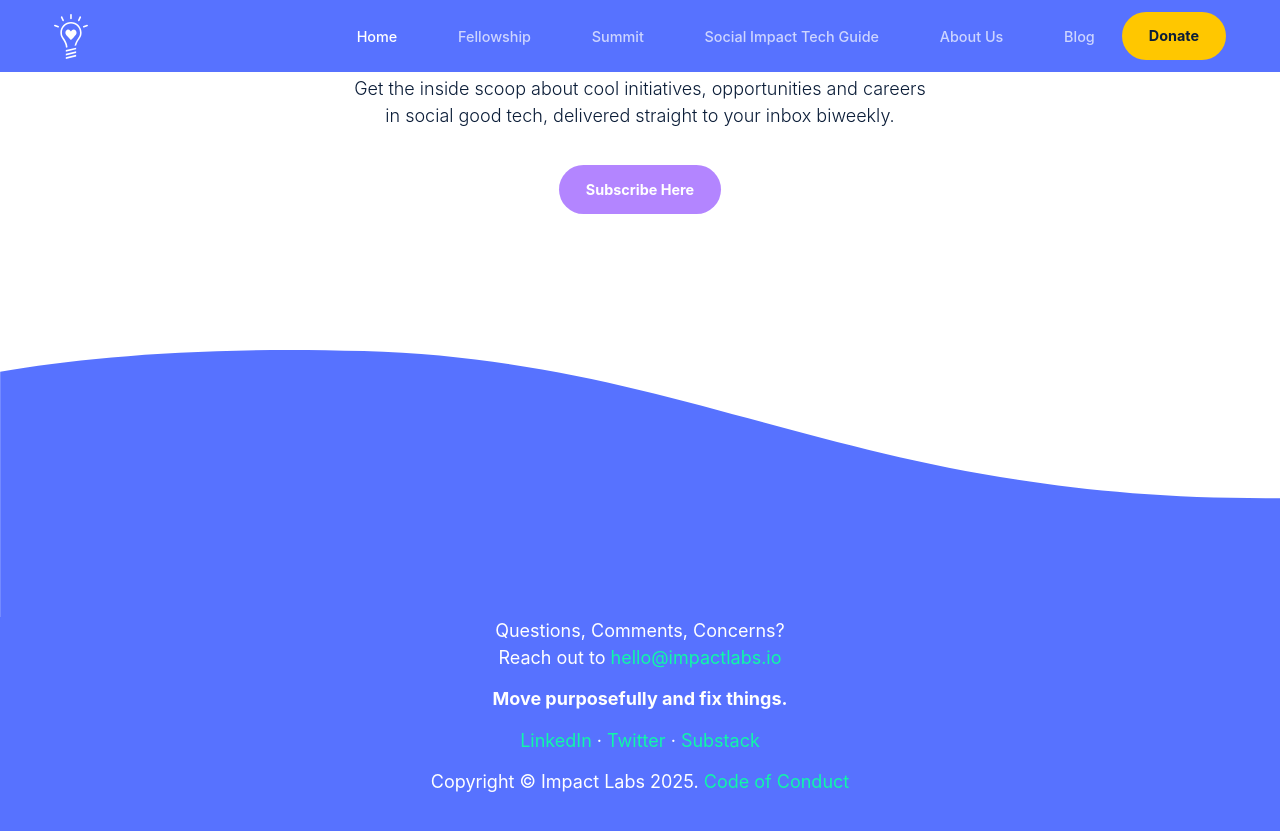
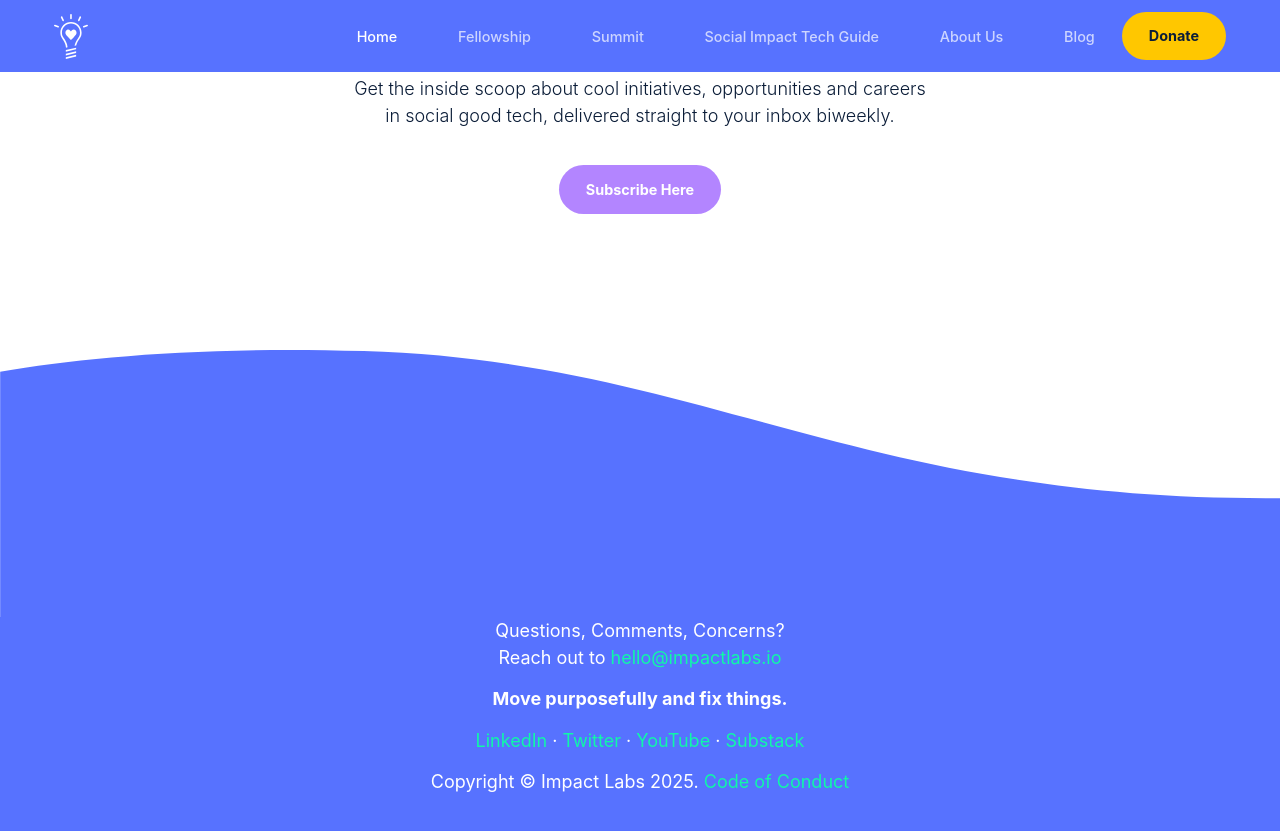
Before and after one commit to impact-labs/impact-labs.github.io, a Jekyll site: the page built from pages/home.html, in a window 1280 px wide and 900 px high, scrolled down 3303 px. Shown: the top 831 px of the window. Built offline with Jekyll 4.4.1, drawn with Linux system fonts in a browser that asks for light colours; a script that is not in the unit is left out.

Commit message:
Update footer.html

```diff
--- a/_includes/footer.html
+++ b/_includes/footer.html
@@ -11,7 +11,7 @@
             Move purposefully and fix things.
           </b>
         </p>
-        <p><a target="_blank" href="https://www.linkedin.com/company/impactlabs">LinkedIn</a>  ·  <a target="_blank" href="https://twitter.com/impactlabs_io">Twitter</a>  ·  <a target="_blank" href="https://impactlabs.io/">Substack</a></p>
+        <p><a target="_blank" href="https://www.linkedin.com/company/impactlabs">LinkedIn</a>  ·  <a target="_blank" href="https://twitter.com/impactlabs_io">Twitter</a>  ·  <a target="_blank" href="https://www.youtube.com/@ImpactLabs">YouTube</a> ·  <a target="_blank" href="https://impactlabs.io/">Substack</a></p>
         <p>
             Copyright &copy; Impact Labs 2025. <a target="_blank" href="https://docs.google.com/document/d/11rG_I1-jbV9INWTXWyhvDNLHPxTPtrBW7ZMhqVfc2b8/edit">Code of Conduct</a>
         </p>
```
